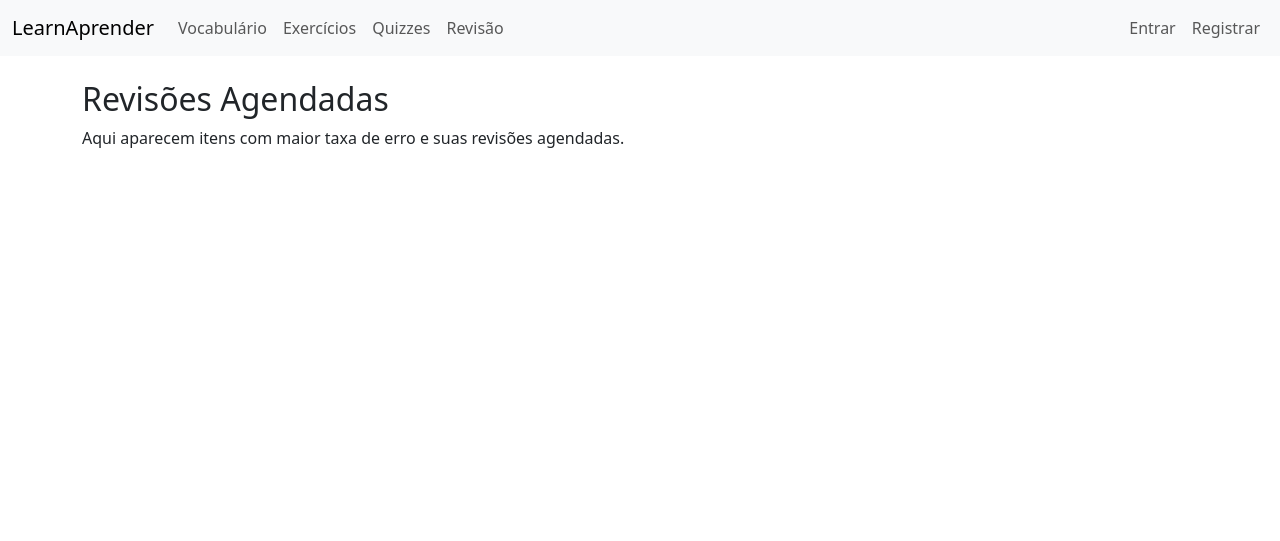
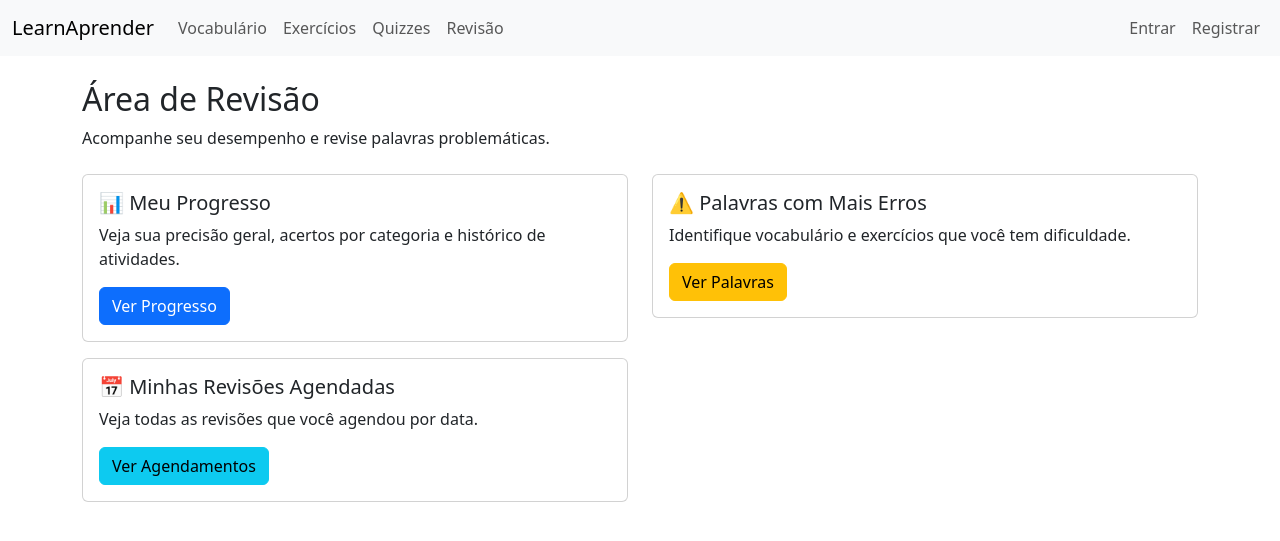
Before and after one commit to AlecsBrito/learnAprender, a Django app: page /reviews/ in a window 1280 px wide. Shown: the top 541 px of the page. Run offline with Django 5.2, Linux system fonts and the light colour scheme.

Commit message:
Add files via upload

```diff
--- a/reviews/views.py
+++ b/reviews/views.py
@@ -80,6 +80,7 @@ def progress(request):
         'recent_attempts': recent_attempts,
         'recent_quizzes': recent_quizzes,
     }
+
     return render(request, 'reviews/progress.html', context)
 
 
@@ -89,14 +90,9 @@ def high_error_words(request):
     user = request.user
 
     # Get all vocabularies the user has seen (via exercises)
-    # Calculate error rate for each
-    from django.db.models import F, Case, When, FloatField, Count as DbCount
-
     all_vocabs = Vocabulary.objects.filter(
         Q(created_by=user) | Q(is_shared=True)
-    ).annotate(
-        attempt_count=DbCount('performancerecord', filter=Q(performancerecord__user=user))
-    ).filter(attempt_count__gt=0)
+    )
 
     high_error_words_list = []
     for vocab in all_vocabs:
--- a/templates/reviews/index.html
+++ b/templates/reviews/index.html
@@ -1,5 +1,37 @@
 {% extends 'base.html' %}
 {% block content %}
-  <h2>Revisões Agendadas</h2>
-  <p>Aqui aparecem itens com maior taxa de erro e suas revisões agendadas.</p>
+  <h2>Área de Revisão</h2>
+  <p>Acompanhe seu desempenho e revise palavras problemáticas.</p>
+
+  <div class="row mt-4">
+    <div class="col-md-6 mb-3">
+      <div class="card">
+        <div class="card-body">
+          <h5 class="card-title">📊 Meu Progresso</h5>
+          <p class="card-text">Veja sua precisão geral, acertos por categoria e histórico de atividades.</p>
+          <a class="btn btn-primary" href="{% url 'reviews:progress' %}">Ver Progresso</a>
+        </div>
+      </div>
+    </div>
+
+    <div class="col-md-6 mb-3">
+      <div class="card">
+        <div class="card-body">
+          <h5 class="card-title">⚠️ Palavras com Mais Erros</h5>
+          <p class="card-text">Identifique vocabulário e exercícios que você tem dificuldade.</p>
+          <a class="btn btn-warning" href="{% url 'reviews:high_error_words' %}">Ver Palavras</a>
+        </div>
+      </div>
+    </div>
+
+    <div class="col-md-6 mb-3">
+      <div class="card">
+        <div class="card-body">
+          <h5 class="card-title">📅 Minhas Revisões Agendadas</h5>
+          <p class="card-text">Veja todas as revisões que você agendou por data.</p>
+          <a class="btn btn-info" href="{% url 'reviews:scheduled_reviews' %}">Ver Agendamentos</a>
+        </div>
+      </div>
+    </div>
+  </div>
 {% endblock %}
```
Also changed, not shown: vocab/utils.py (+2 -6 lines), README.md, db.sqlite3.
